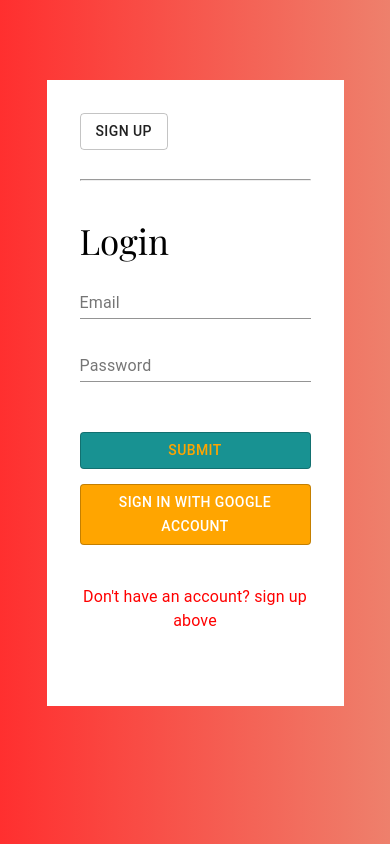
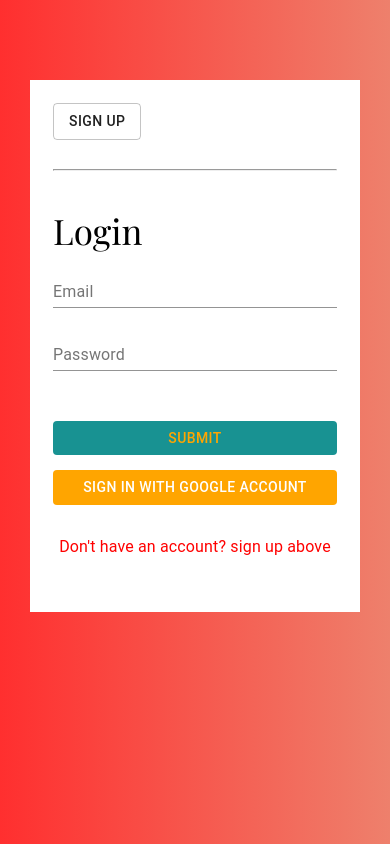
Before and after one commit to Hycient195/Homely, a Next.js app: page /sign_up in a window 390 px wide. Built offline with nearby package versions, Linux system fonts and the light colour scheme.

Commit message:
new commit

```diff
--- a/pages/sign_up/signup.module.css
+++ b/pages/sign_up/signup.module.css
@@ -42,7 +42,7 @@
     /* margin: 10px 0; */
     margin: auto;
     margin-bottom: 15px;
-    margin-top: 10px;
+    margin-top: 1vh;
 }
 
 .password_container{
@@ -66,6 +66,7 @@
     width: 100%;
     background: rgb(24, 146, 146) !important;
     color: orange !important;
+    border: none !important;
 }
 
 .google_submit{
@@ -73,6 +74,7 @@
     width: 100%;
     background: orange !important;
     color: white !important;
+    border: none !important
 }
 
 div.submit_container{
@@ -102,7 +104,7 @@ div.content{
 }
 
 .bottom_text_container{
-    margin: 40px 0;
+    margin: 30px 0;
     color: red;
 }
 
@@ -156,9 +158,10 @@ div.upload_image{
 
 @media only screen and (max-width: 680px){
     div.content{
-        width: 90%;
+        width: 100%;
         /* margin: 10px; */
-        padding: 10%;
+        padding: 7%;
+        /* height: 60vh; */
     }
 
     div.textfield_container{
```
